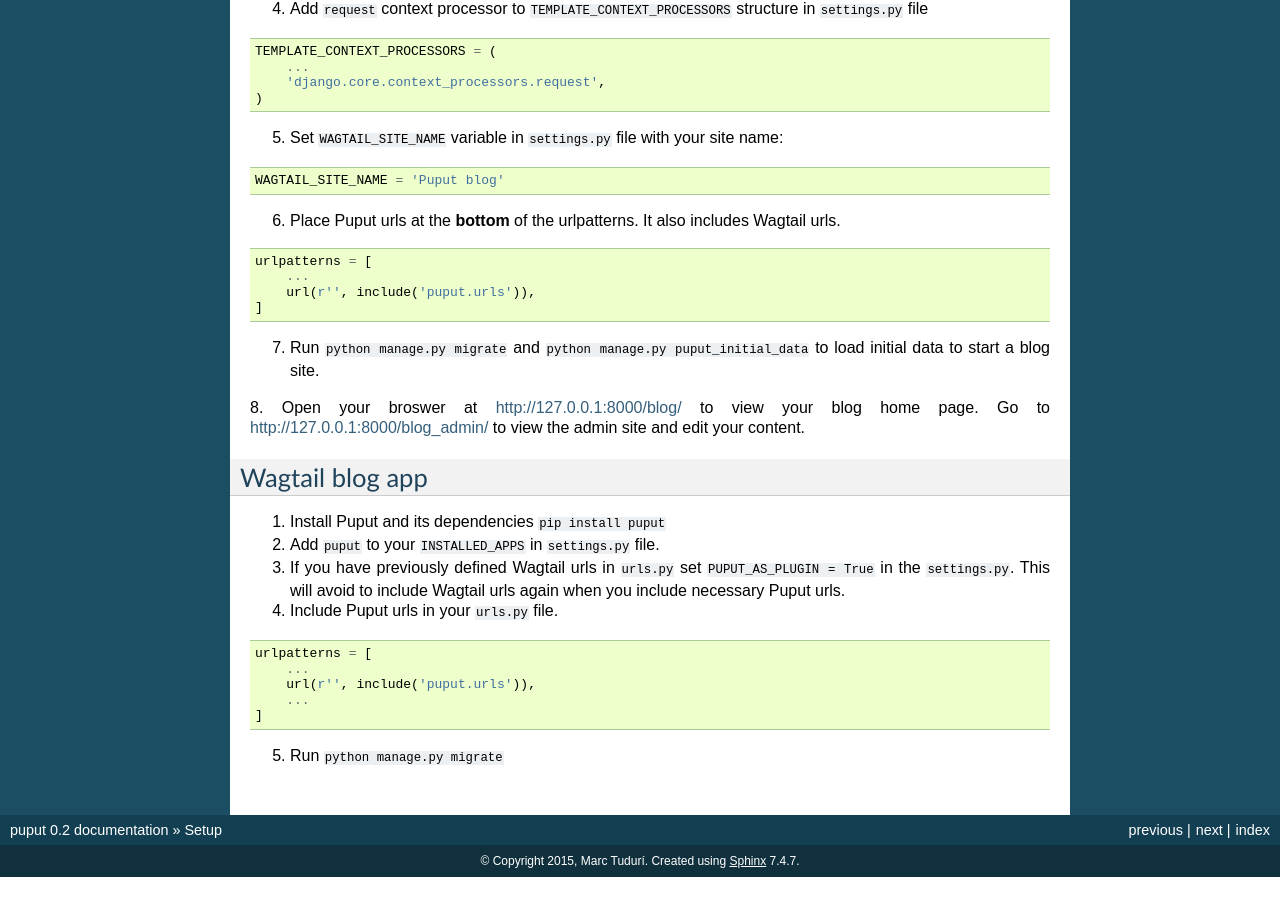
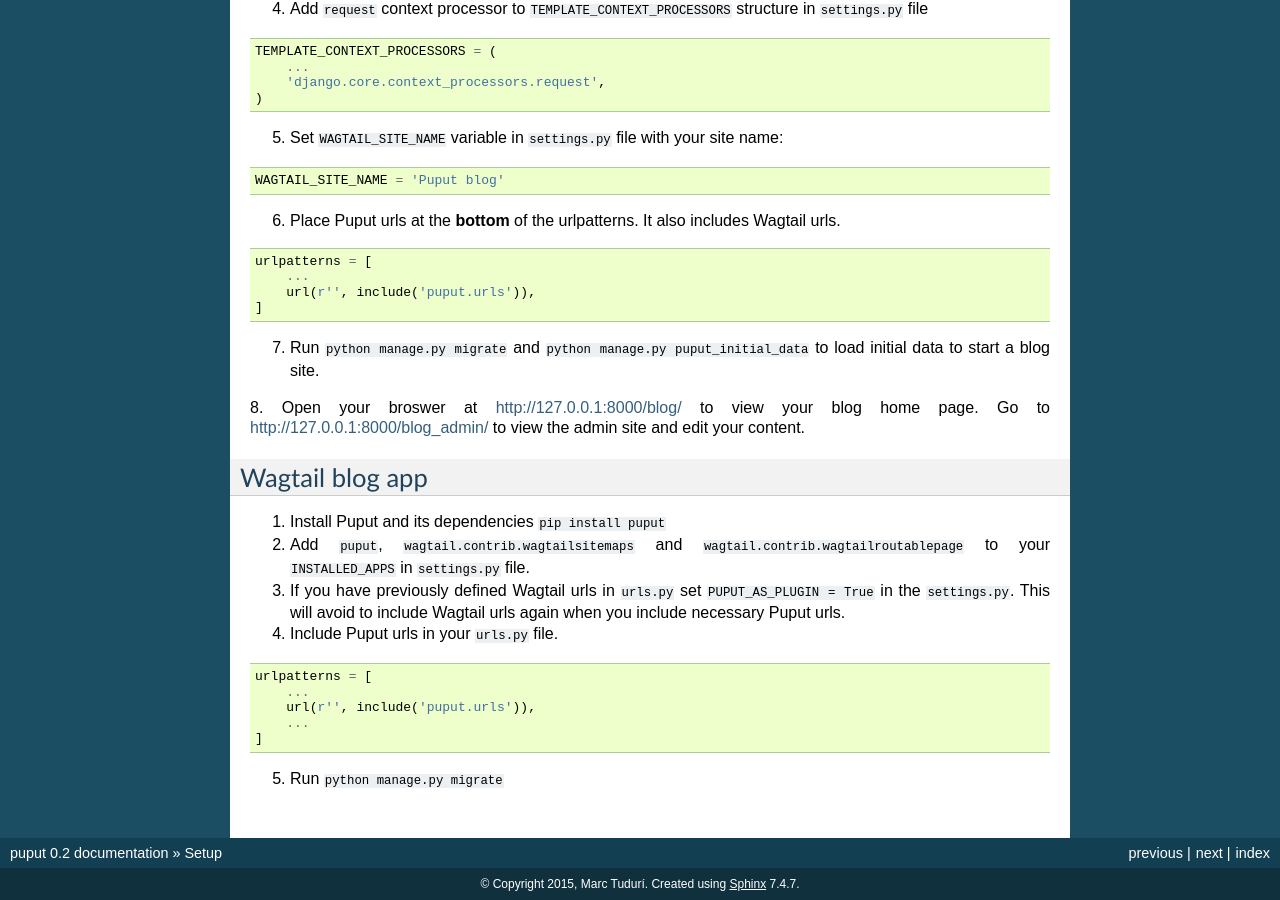
Before and after one commit to APSL/puput, a Sphinx documentation site: the page built from docs/setup.rst, in a window 1280 px wide and 900 px high, scrolled down 888 px. Built offline with Sphinx 7.4.7, drawn with Linux system fonts in a browser that asks for light colours; before the commit the page ends 1765 px from its top, so only the background shows below that.

Commit message:
Adding 2 more wagtail.contrib module comment to readme and setup.rst

```diff
--- a/README.rst
+++ b/README.rst
@@ -112,7 +112,7 @@
 Wagtail blog app
 ----------------
 1. Install Puput and its dependencies :code:`pip install puput`
-2. Add :code:`puput` to your :code:`INSTALLED_APPS` in :code:`settings.py` file.
+2. Add :code:`puput`, :code:`wagtail.contrib.wagtailsitemaps` and :code:`wagtail.contrib.wagtailroutablepage` to your :code:`INSTALLED_APPS` in :code:`settings.py` file.
 3. If you have previously defined Wagtail urls in :code:`urls.py` set :code:`PUPUT_AS_PLUGIN = True` in the :code:`settings.py`. This will avoid to include Wagtail urls again when you include necessary Puput urls.
 4. Include Puput urls in your :code:`urls.py` file.
 
--- a/docs/setup.rst
+++ b/docs/setup.rst
@@ -88,7 +88,7 @@
 Wagtail blog app
 ----------------
 1. Install Puput and its dependencies :code:`pip install puput`
-2. Add :code:`puput` to your :code:`INSTALLED_APPS` in :file:`settings.py` file.
+2. Add :code:`puput`, :code:`wagtail.contrib.wagtailsitemaps` and :code:`wagtail.contrib.wagtailroutablepage` to your :code:`INSTALLED_APPS` in :file:`settings.py` file.
 3. If you have previously defined Wagtail urls in :file:`urls.py` set :code:`PUPUT_AS_PLUGIN = True` in the :file:`settings.py`. This will avoid to include Wagtail urls again when you include necessary Puput urls.
 4. Include Puput urls in your :file:`urls.py` file.
 
```
